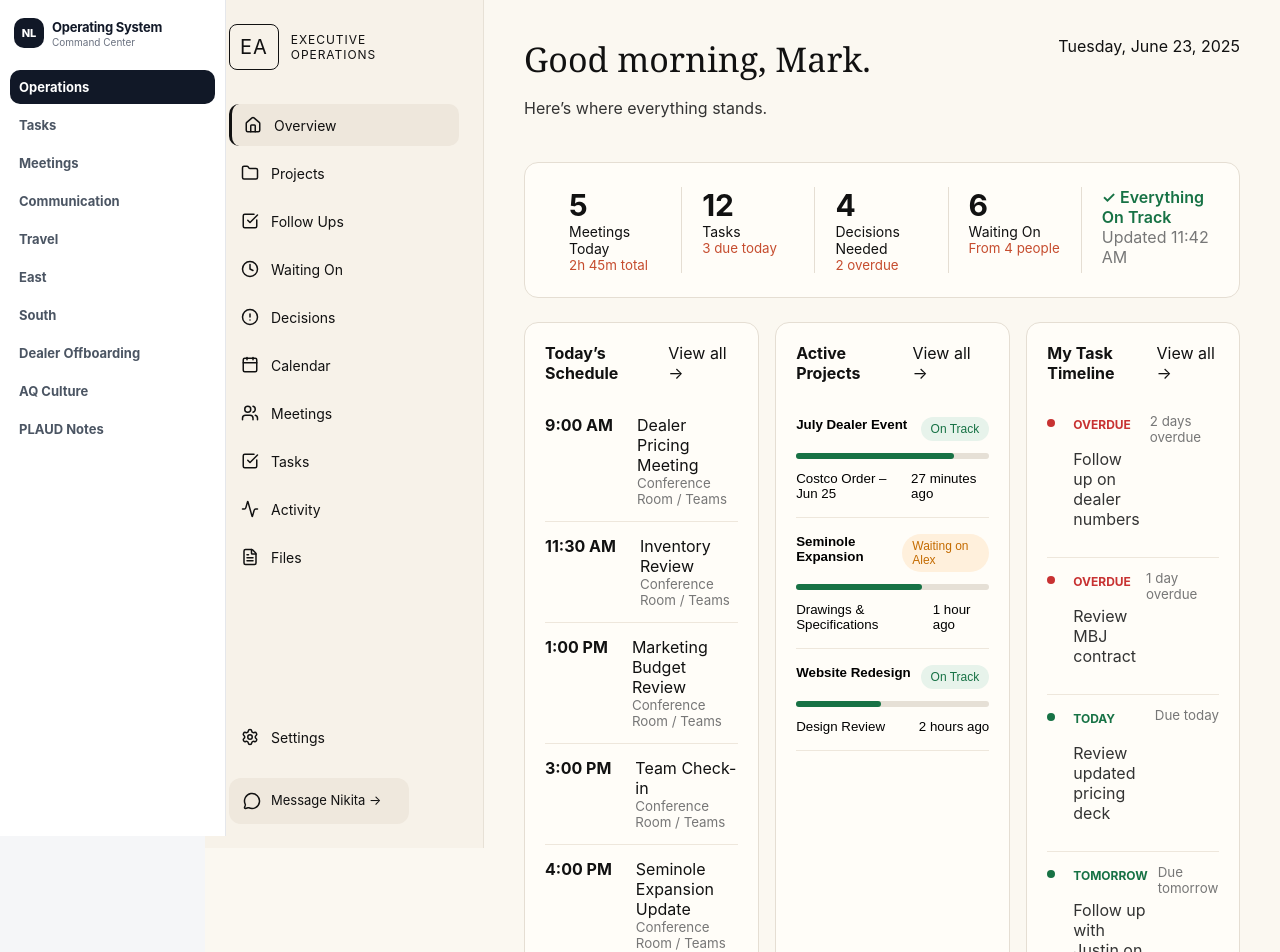
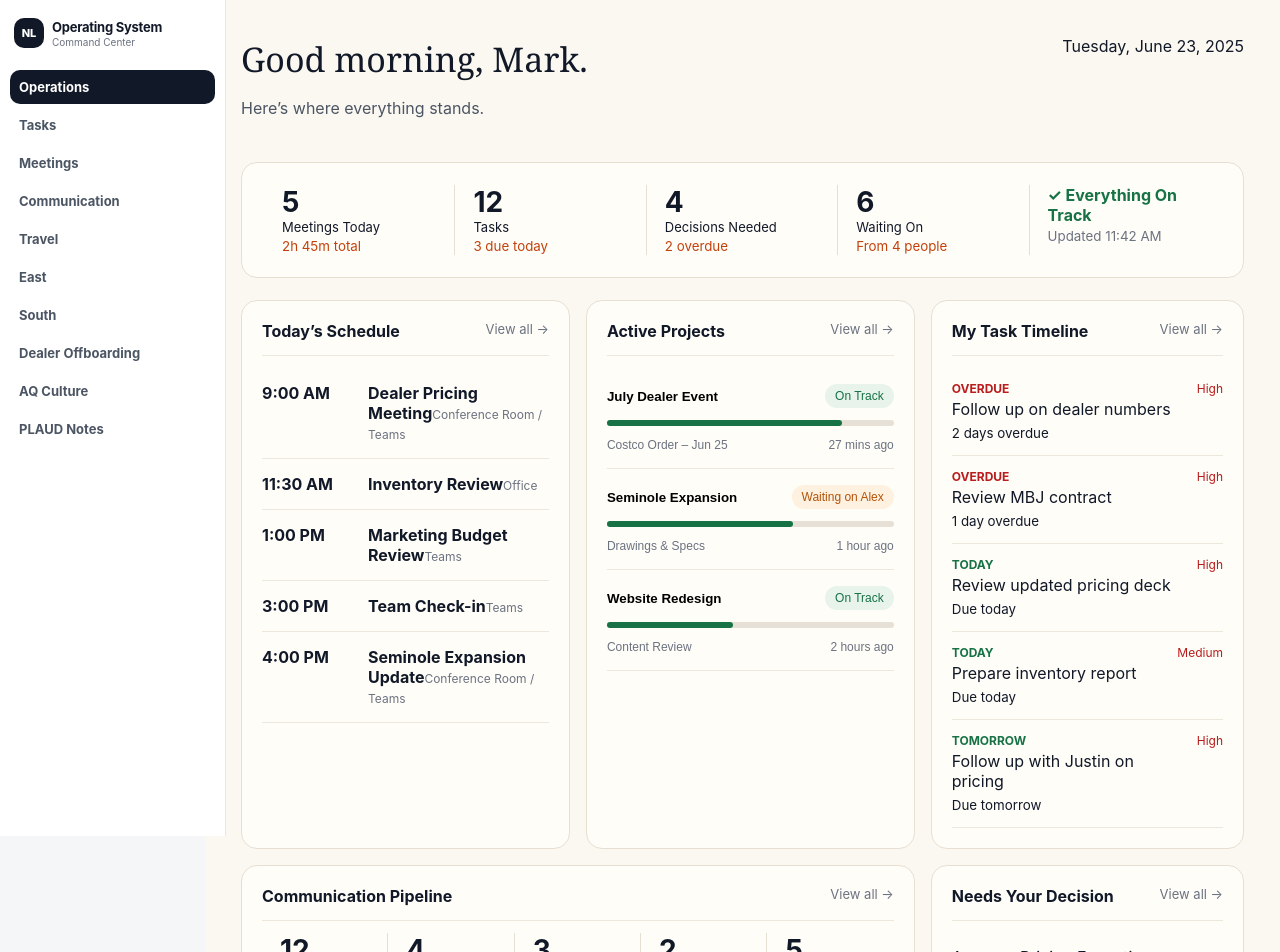
Before and after one commit to nikitaline-code/nl-operating-system, a Next.js app: page /executive-status in a window 1280 px wide. Shown: the top 952 px of the page. Built offline with nearby package versions, Linux system fonts and the light colour scheme.

Commit message:
Update executive-status.js

```diff
--- a/pages/executive-status.js
+++ b/pages/executive-status.js
@@ -1,8 +1,4 @@
 import { useState } from "react";
-import {
-  Home, Folder, CheckSquare, Clock, AlertCircle, Calendar,
-  Users, Activity, FileText, Settings, MessageCircle, X
-} from "lucide-react";
 
 const projects = [
   {
@@ -11,103 +7,79 @@ const projects = [
     status: "On Track",
     phase: "Food Planning",
     milestone: "Costco Order – Jun 25",
-    updated: "27 minutes ago",
+    updated: "27 mins ago",
   },
   {
     name: "Seminole Expansion",
     progress: 65,
     status: "Waiting on Alex",
     phase: "Engineering Review",
-    milestone: "Drawings & Specifications",
+    milestone: "Drawings & Specs",
     updated: "1 hour ago",
   },
   {
     name: "Website Redesign",
     progress: 44,
     status: "On Track",
-    phase: "Design Phase",
-    milestone: "Design Review",
+    phase: "Design Review",
+    milestone: "Content Review",
     updated: "2 hours ago",
   },
 ];
 
-const timeline = [
-  { group: "OVERDUE", task: "Follow up on dealer numbers", due: "2 days overdue", priority: "High" },
-  { group: "OVERDUE", task: "Review MBJ contract", due: "1 day overdue", priority: "High" },
-  { group: "TODAY", task: "Review updated pricing deck", due: "Due today", priority: "High" },
-  { group: "TOMORROW", task: "Follow up with Justin on pricing", due: "Due tomorrow", priority: "High" },
-];
-
 export default function ExecutiveStatus() {
-  const [selectedProject, setSelectedProject] = useState(null);
+  const [selected, setSelected] = useState(null);
 
   return (
     <div className="page">
-      <aside className="sidebar">
-        <div className="brand">
-          <div className="logo">EA</div>
-          <div>EXECUTIVE<br />OPERATIONS</div>
-        </div>
-
-        {[
-          ["Overview", Home],
-          ["Projects", Folder],
-          ["Follow Ups", CheckSquare],
-          ["Waiting On", Clock],
-          ["Decisions", AlertCircle],
-          ["Calendar", Calendar],
-          ["Meetings", Users],
-          ["Tasks", CheckSquare],
-          ["Activity", Activity],
-          ["Files", FileText],
-        ].map(([label, Icon], i) => (
-          <div className={`nav ${i === 0 ? "active" : ""}`} key={label}>
-            <Icon size={18} /> {label}
-          </div>
-        ))}
-
-        <div className="bottom">
-          <div className="nav"><Settings size={18} /> Settings</div>
-          <div className="help"><MessageCircle size={18} /> Message Nikita →</div>
-        </div>
-      </aside>
-
-      <main className="main">
-        <header>
+      <div className="top">
         <div>
           <h1>Good morning, Mark.</h1>
           <p>Here’s where everything stands.</p>
         </div>
-          <div className="date">Tuesday, June 23, 2025</div>
-        </header>
+        <span>Tuesday, June 23, 2025</span>
+      </div>
 
-        <section className="topbar">
+      <section className="summary">
         <Metric number="5" label="Meetings Today" note="2h 45m total" />
         <Metric number="12" label="Tasks" note="3 due today" />
         <Metric number="4" label="Decisions Needed" note="2 overdue" />
         <Metric number="6" label="Waiting On" note="From 4 people" />
-          <div className="health">✓ Everything On Track<br /><span>Updated 11:42 AM</span></div>
+        <div className="track">✓ Everything On Track<br /><small>Updated 11:42 AM</small></div>
       </section>
 
       <section className="grid">
         <Card title="Today’s Schedule">
-            {["Dealer Pricing Meeting", "Inventory Review", "Marketing Budget Review", "Team Check-in", "Seminole Expansion Update"].map((m, i) => (
-              <div className="row" key={m}>
-                <strong>{["9:00 AM", "11:30 AM", "1:00 PM", "3:00 PM", "4:00 PM"][i]}</strong>
-                <span>{m}<small>Conference Room / Teams</small></span>
+          {[
+            ["9:00 AM", "Dealer Pricing Meeting", "Conference Room / Teams"],
+            ["11:30 AM", "Inventory Review", "Office"],
+            ["1:00 PM", "Marketing Budget Review", "Teams"],
+            ["3:00 PM", "Team Check-in", "Teams"],
+            ["4:00 PM", "Seminole Expansion Update", "Conference Room / Teams"],
+          ].map(([time, title, location]) => (
+            <div className="schedule" key={title}>
+              <strong>{time}</strong>
+              <div>
+                <b>{title}</b>
+                <small>{location}</small>
+              </div>
             </div>
           ))}
         </Card>
 
         <Card title="Active Projects">
           {projects.map((p) => (
-              <button className="project" key={p.name} onClick={() => setSelectedProject(p)}>
-                <div className="projectTop">
-                  <strong>{p.name}</strong>
-                  <span className={p.status.includes("Waiting") ? "pill wait" : "pill"}>{p.status}</span>
+            <button className="project" key={p.name} onClick={() => setSelected(p)}>
+              <div className="projectHead">
+                <b>{p.name}</b>
+                <span className={p.status.includes("Waiting") ? "pill wait" : "pill"}>
+                  {p.status}
+                </span>
               </div>
-                <div className="bar"><div style={{ width: `${p.progress}%` }} /></div>
-                <div className="projectMeta">
+              <div className="bar">
+                <div style={{ width: `${p.progress}%` }} />
+              </div>
+              <div className="meta">
                 <span>{p.milestone}</span>
                 <span>{p.updated}</span>
               </div>
@@ -116,16 +88,11 @@ export default function ExecutiveStatus() {
         </Card>
 
         <Card title="My Task Timeline">
-            {timeline.map((t, i) => (
-              <div className={`task ${t.group.toLowerCase()}`} key={i}>
-                <span className="dot" />
-                <div>
-                  <strong>{t.group}</strong>
-                  <p>{t.task}</p>
-                </div>
-                <small>{t.due}</small>
-              </div>
-            ))}
+          <Task group="OVERDUE" task="Follow up on dealer numbers" due="2 days overdue" priority="High" />
+          <Task group="OVERDUE" task="Review MBJ contract" due="1 day overdue" priority="High" />
+          <Task group="TODAY" task="Review updated pricing deck" due="Due today" priority="High" />
+          <Task group="TODAY" task="Prepare inventory report" due="Due today" priority="Medium" />
+          <Task group="TOMORROW" task="Follow up with Justin on pricing" due="Due tomorrow" priority="High" />
         </Card>
 
         <Card title="Communication Pipeline" wide>
@@ -139,50 +106,56 @@ export default function ExecutiveStatus() {
         </Card>
 
         <Card title="Needs Your Decision">
-            {["Approve Pricing Exception – MBJ Ranch", "Dealer Approval – Seminole Event", "Travel Approval – July 7–9"].map((d) => (
-              <div className="decision" key={d}>{d}<span>→</span></div>
-            ))}
+          <Decision title="Approve Pricing Exception – MBJ Ranch" priority="High" />
+          <Decision title="Dealer Approval – Seminole Event" priority="Medium" />
+          <Decision title="Travel Approval – July 7–9" priority="Low" />
         </Card>
 
         <Card title="Latest Updates">
-            {["Dealer pricing approved", "Costco quote received", "Meeting scheduled", "Inventory report uploaded"].map((u) => (
-              <div className="update" key={u}>✓ {u}<span>Nikita</span></div>
-            ))}
+          <Update text="Dealer pricing approved" />
+          <Update text="Costco quote received" />
+          <Update text="Meeting scheduled – July 7–9" />
+          <Update text="Inventory report uploaded" />
         </Card>
       </section>
-      </main>
 
-      {selectedProject && (
+      {selected && (
         <aside className="drawer">
-          <button className="close" onClick={() => setSelectedProject(null)}><X size={20} /></button>
-          <h2>{selectedProject.name}</h2>
-          <span className="pill">{selectedProject.status}</span>
+          <button className="close" onClick={() => setSelected(null)}>×</button>
 
-          <nav className="tabs">
+          <h2>{selected.name}</h2>
+          <span className={selected.status.includes("Waiting") ? "pill wait" : "pill"}>
+            {selected.status}
+          </span>
+
+          <div className="tabs">
             <span>Overview</span>
             <span>Tasks</span>
             <span>Files</span>
             <span>Notes</span>
             <span>Activity</span>
-          </nav>
+          </div>
 
           <h4>Project Overview</h4>
-          <p>Planning and execution including vendor coordination, pricing, logistics and agenda.</p>
+          <p>
+            Live status for what Nikita is managing, what is waiting, what is complete,
+            and what needs your attention.
+          </p>
 
-          <div className="drawerGrid">
-            <div><small>Current Phase</small><strong>{selectedProject.phase}</strong></div>
-            <div><small>Progress</small><strong>{selectedProject.progress}%</strong></div>
-            <div><small>Last Updated</small><strong>{selectedProject.updated}</strong></div>
+          <div className="details">
+            <div><small>Current Phase</small><b>{selected.phase}</b></div>
+            <div><small>Progress</small><b>{selected.progress}%</b></div>
+            <div><small>Updated</small><b>{selected.updated}</b></div>
           </div>
 
           <h4>Next Milestone</h4>
-          <div className="milestone">{selectedProject.milestone}</div>
+          <div className="box">{selected.milestone}</div>
 
-          <h4>Project Status</h4>
-          {["Dealer list confirmed", "Venue booked", "Initial pricing approved", "Costco order", "Final agenda"].map((s, i) => (
-            <div className="statusLine" key={s}>
-              {i < 3 ? "✓" : "○"} {s}
-              <span>{i < 3 ? "Complete" : "Not started"}</span>
+          <h4>Status Checklist</h4>
+          {["Dealer list confirmed", "Venue booked", "Initial pricing approved", "Costco order", "Final agenda"].map((item, i) => (
+            <div className="check" key={item}>
+              <span>{i < 3 ? "✓" : "○"} {item}</span>
+              <small>{i < 3 ? "Complete" : "Pending"}</small>
             </div>
           ))}
 
@@ -192,102 +165,44 @@ export default function ExecutiveStatus() {
 
       <style jsx>{`
         .page {
-          display: flex;
           min-height: 100vh;
+          padding: 36px;
           background: #fbf8f1;
-          color: #111;
-          font-family: Inter, Arial, sans-serif;
+          color: #111827;
+          font-family: -apple-system, BlinkMacSystemFont, "Segoe UI", sans-serif;
         }
 
-        .sidebar {
-          width: 230px;
-          padding: 24px;
-          border-right: 1px solid #e7e1d6;
-          background: #f7f2e9;
-        }
-
-        .brand {
-          display: flex;
-          gap: 12px;
-          align-items: center;
-          font-size: 12px;
-          letter-spacing: .08em;
-          margin-bottom: 34px;
-        }
-
-        .logo {
-          border: 1px solid #111;
-          border-radius: 8px;
-          padding: 10px;
-          font-size: 20px;
-        }
-
-        .nav {
-          display: flex;
-          gap: 12px;
-          align-items: center;
-          padding: 12px;
-          border-radius: 10px;
-          margin-bottom: 6px;
-          font-size: 14px;
-        }
-
-        .nav.active {
-          background: #eee7dc;
-          border-left: 3px solid #111;
-        }
-
-        .bottom {
-          position: absolute;
-          bottom: 24px;
-          width: 180px;
-        }
-
-        .help {
-          display: flex;
-          gap: 10px;
-          background: #efe8dd;
-          padding: 14px;
-          border-radius: 12px;
-          font-size: 13px;
-          margin-top: 20px;
-        }
-
-        .main {
-          flex: 1;
-          padding: 36px 40px;
-        }
-
-        header {
+        .top {
           display: flex;
           justify-content: space-between;
+          align-items: flex-start;
           margin-bottom: 28px;
         }
 
         h1 {
+          margin: 0;
+          font-size: 34px;
           font-family: Georgia, serif;
-          font-size: 34px;
-          margin: 0;
           font-weight: 400;
         }
 
         p {
-          color: #333;
+          color: #4b5563;
         }
 
-        .topbar {
+        .summary {
           display: grid;
           grid-template-columns: repeat(5, 1fr);
-          border: 1px solid #e5ded3;
-          border-radius: 14px;
-          padding: 24px;
-          margin-bottom: 24px;
           background: #fffdf8;
+          border: 1px solid #e7dfd2;
+          border-radius: 16px;
+          padding: 22px;
+          margin-bottom: 22px;
         }
 
         .metric {
-          border-right: 1px solid #e5ded3;
-          padding: 0 20px;
+          padding: 0 18px;
+          border-right: 1px solid #e7dfd2;
         }
 
         .metric:last-child {
@@ -295,39 +210,40 @@ export default function ExecutiveStatus() {
         }
 
         .metric strong {
-          font-size: 30px;
+          display: block;
+          font-size: 28px;
         }
 
         .metric span {
           display: block;
-          font-size: 14px;
+          font-size: 13px;
         }
 
         .metric small {
-          color: #c64d2f;
+          color: #c2410c;
         }
 
-        .health {
+        .track {
           color: #177245;
-          font-weight: 600;
-          padding-left: 20px;
+          font-weight: 700;
+          padding-left: 18px;
         }
 
-        .health span {
-          color: #777;
+        .track small {
+          color: #6b7280;
           font-weight: 400;
         }
 
         .grid {
           display: grid;
-          grid-template-columns: 1.1fr 1.1fr 1fr;
+          grid-template-columns: 1.05fr 1.05fr 1fr;
           gap: 16px;
         }
 
         .card {
           background: #fffdf8;
-          border: 1px solid #e5ded3;
-          border-radius: 14px;
+          border: 1px solid #e7dfd2;
+          border-radius: 16px;
           padding: 20px;
         }
 
@@ -338,94 +254,108 @@ export default function ExecutiveStatus() {
         .cardHead {
           display: flex;
           justify-content: space-between;
-          margin-bottom: 18px;
+          border-bottom: 1px solid #eee7dc;
+          padding-bottom: 14px;
+          margin-bottom: 12px;
         }
 
-        .row, .decision, .update {
-          display: flex;
-          justify-content: space-between;
-          padding: 14px 0;
+        .cardHead span {
+          font-size: 13px;
+          color: #6b7280;
+        }
+
+        .schedule {
+          display: grid;
+          grid-template-columns: 90px 1fr;
+          gap: 16px;
+          padding: 15px 0;
           border-bottom: 1px solid #eee7dc;
         }
 
-        .row span {
-          flex: 1;
-          margin-left: 24px;
-        }
-
-        small {
-          display: block;
-          color: #777;
+        .schedule small,
+        .meta,
+        .details small,
+        .check small {
+          color: #6b7280;
+          font-size: 12px;
         }
 
         .project {
           width: 100%;
-          text-align: left;
           background: transparent;
           border: 0;
+          text-align: left;
+          padding: 16px 0;
           border-bottom: 1px solid #eee7dc;
-          padding: 16px 0;
           cursor: pointer;
         }
 
-        .projectTop, .projectMeta {
+        .project:hover {
+          background: #faf4e9;
+        }
+
+        .projectHead,
+        .meta,
+        .decision,
+        .update,
+        .check {
           display: flex;
           justify-content: space-between;
+          align-items: center;
+        }
+
+        .pill {
+          background: #e7f3eb;
+          color: #177245;
+          border-radius: 999px;
+          padding: 5px 10px;
+          font-size: 12px;
+        }
+
+        .pill.wait {
+          background: #fff1df;
+          color: #b45309;
         }
 
         .bar {
           height: 6px;
           background: #e6e0d6;
-          border-radius: 20px;
+          border-radius: 99px;
           margin: 12px 0;
         }
 
         .bar div {
           height: 100%;
           background: #177245;
-          border-radius: 20px;
-        }
-
-        .pill {
-          background: #e7f3eb;
-          color: #177245;
-          padding: 5px 10px;
-          border-radius: 999px;
-          font-size: 12px;
-        }
-
-        .pill.wait {
-          background: #fff0dc;
-          color: #c46b00;
+          border-radius: 99px;
         }
 
         .task {
           display: grid;
-          grid-template-columns: 16px 1fr auto;
+          grid-template-columns: 1fr auto;
           gap: 10px;
-          padding: 12px 0;
+          padding: 13px 0;
           border-bottom: 1px solid #eee7dc;
         }
 
         .task strong {
+          display: block;
+          color: #177245;
           font-size: 12px;
-          color: #177245;
         }
 
         .task.overdue strong {
-          color: #c83232;
+          color: #b91c1c;
         }
 
-        .dot {
-          width: 8px;
-          height: 8px;
-          background: #177245;
-          border-radius: 50%;
-          margin-top: 6px;
+        .task p {
+          margin: 3px 0;
+          color: #111827;
         }
 
-        .overdue .dot {
-          background: #c83232;
+        .priority {
+          font-size: 12px;
+          color: #b91c1c;
         }
 
         .pipeline {
@@ -433,50 +363,74 @@ export default function ExecutiveStatus() {
           grid-template-columns: repeat(5, 1fr);
         }
 
+        .decision,
+        .update {
+          padding: 14px 0;
+          border-bottom: 1px solid #eee7dc;
+        }
+
+        .decision small {
+          color: #b91c1c;
+        }
+
+        .update small {
+          color: #177245;
+        }
+
         .drawer {
-          width: 390px;
+          position: fixed;
+          right: 0;
+          top: 0;
+          bottom: 0;
+          width: 410px;
           background: #fffdf8;
-          border-left: 1px solid #e5ded3;
+          border-left: 1px solid #e7dfd2;
           padding: 32px;
-          box-shadow: -10px 0 30px rgba(0,0,0,.06);
+          box-shadow: -16px 0 40px rgba(0,0,0,.08);
+          z-index: 20;
+          overflow-y: auto;
         }
 
         .close {
           float: right;
+          border: 0;
           background: transparent;
-          border: 0;
+          font-size: 28px;
           cursor: pointer;
+        }
+
+        h2 {
+          font-family: Georgia, serif;
+          font-size: 28px;
+          margin-bottom: 8px;
+          font-weight: 400;
         }
 
         .tabs {
           display: flex;
           gap: 18px;
-          border-bottom: 1px solid #e5ded3;
-          margin: 24px 0;
-          padding-bottom: 10px;
+          margin: 28px 0;
+          padding-bottom: 12px;
+          border-bottom: 1px solid #e7dfd2;
           font-size: 13px;
         }
 
-        .drawerGrid {
+        .details {
           display: grid;
           grid-template-columns: repeat(3, 1fr);
-          gap: 10px;
+          gap: 12px;
           margin: 20px 0;
         }
 
-        .drawerGrid div {
-          border-right: 1px solid #e5ded3;
+        .details div,
+        .box {
+          border: 1px solid #e7dfd2;
+          border-radius: 12px;
+          padding: 14px;
+          background: #fbf8f1;
         }
 
-        .milestone {
-          border: 1px solid #e5ded3;
-          padding: 14px;
-          border-radius: 10px;
-        }
-
-        .statusLine {
-          display: flex;
-          justify-content: space-between;
+        .check {
           padding: 12px 0;
           border-bottom: 1px solid #eee7dc;
         }
@@ -484,11 +438,28 @@ export default function ExecutiveStatus() {
         .primary {
           width: 100%;
           margin-top: 28px;
-          background: #111;
+          padding: 14px;
+          background: #111827;
           color: white;
           border: 0;
-          padding: 14px;
-          border-radius: 10px;
+          border-radius: 12px;
+          cursor: pointer;
+        }
+
+        @media (max-width: 1000px) {
+          .summary,
+          .grid,
+          .pipeline {
+            grid-template-columns: 1fr;
+          }
+
+          .wide {
+            grid-column: span 1;
+          }
+
+          .drawer {
+            width: 100%;
+          }
         }
       `}</style>
     </div>
@@ -509,10 +480,41 @@ function Card({ title, children, wide }) {
   return (
     <section className={`card ${wide ? "wide" : ""}`}>
       <div className="cardHead">
-        <strong>{title}</strong>
+        <b>{title}</b>
         <span>View all →</span>
       </div>
       {children}
     </section>
   );
 }
+
+function Task({ group, task, due, priority }) {
+  return (
+    <div className={`task ${group === "OVERDUE" ? "overdue" : ""}`}>
+      <div>
+        <strong>{group}</strong>
+        <p>{task}</p>
+        <small>{due}</small>
+      </div>
+      <span className="priority">{priority}</span>
+    </div>
+  );
+}
+
+function Decision({ title, priority }) {
+  return (
+    <div className="decision">
+      <span>{title}</span>
+      <small>{priority} →</small>
+    </div>
+  );
+}
+
+function Update({ text }) {
+  return (
+    <div className="update">
+      <span>✓ {text}</span>
+      <small>Nikita</small>
+    </div>
+  );
+}
```
Lines whose indentation alone changed are shown as unchanged.
